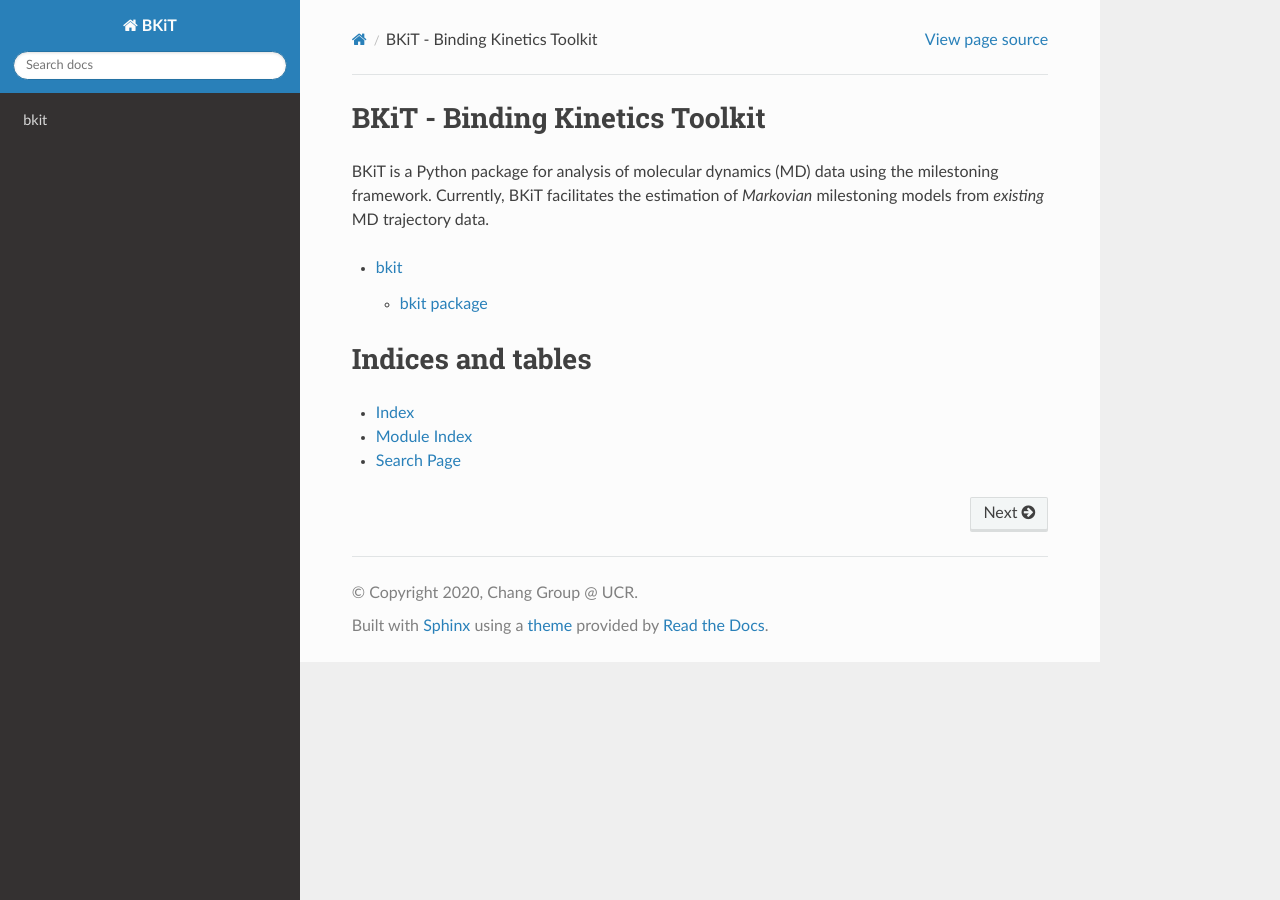
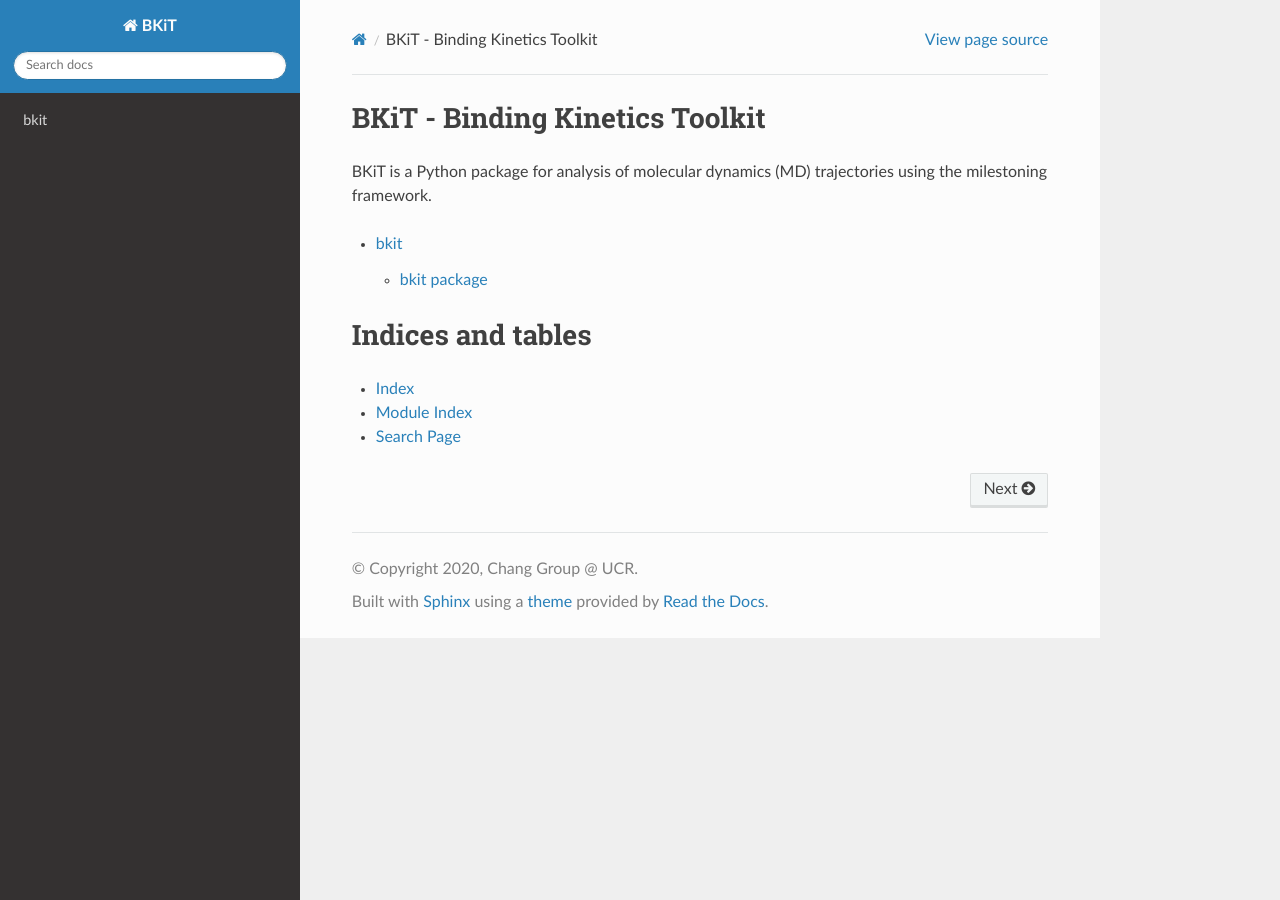
Before and after one commit to chang-group/bkit, a Sphinx documentation site: the page built from docs/source/index.rst, in a window 1280 px wide. Built offline with Sphinx 7.4.7 and the Read the Docs theme 2.0.0, drawn with Linux system fonts in a browser that asks for light colours.

Commit message:
docs: Revise index.rst.

```diff
--- a/docs/source/index.rst
+++ b/docs/source/index.rst
@@ -7,9 +7,7 @@ BKiT - Binding Kinetics Toolkit
 ===============================
 
 BKiT is a Python package for analysis of molecular dynamics (MD)
-data using the milestoning framework. Currently, BKiT facilitates the
-estimation of *Markovian* milestoning models from *existing* MD
-trajectory data.
+trajectories using the milestoning framework.
 
 
 .. toctree::
```
